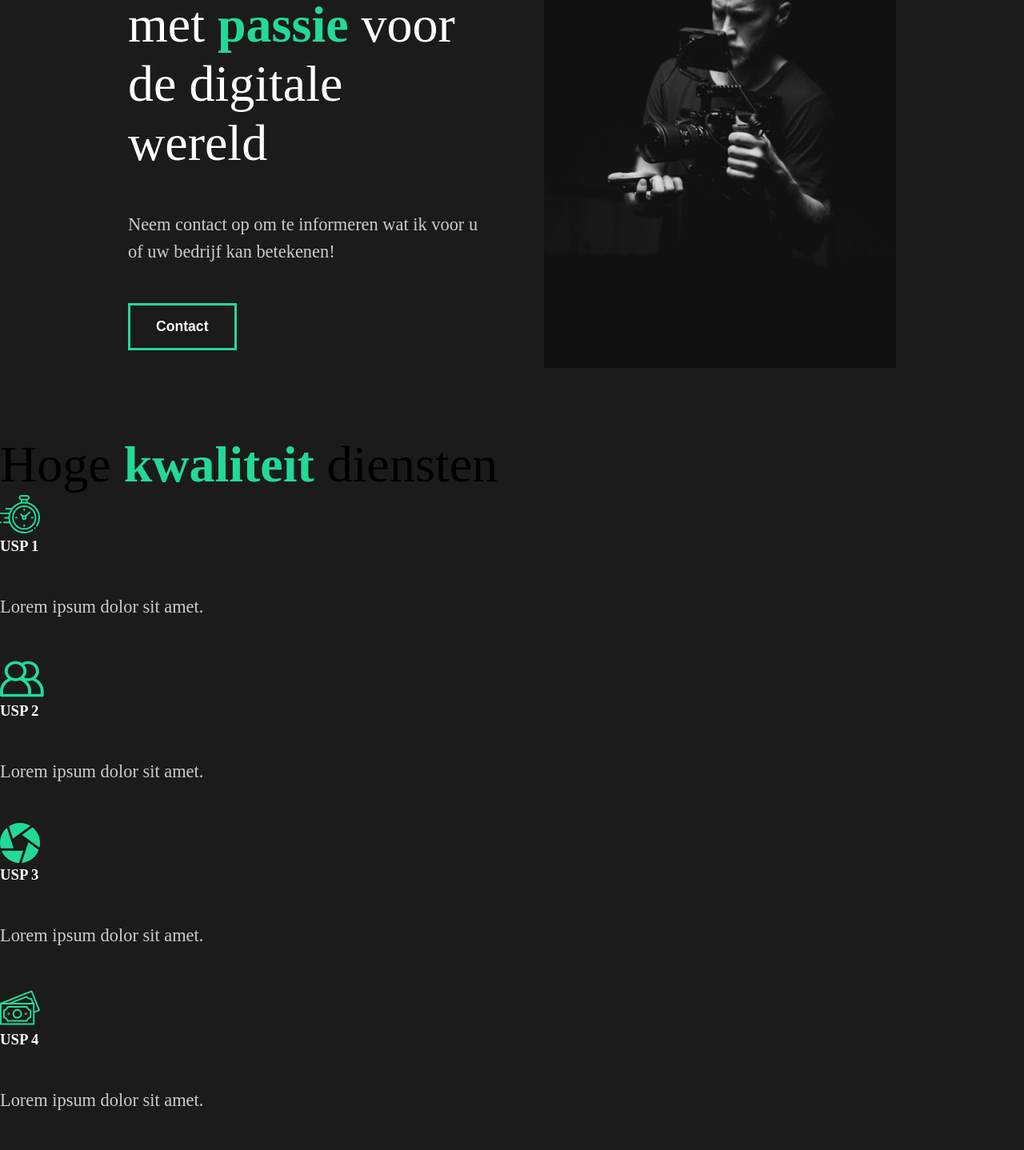
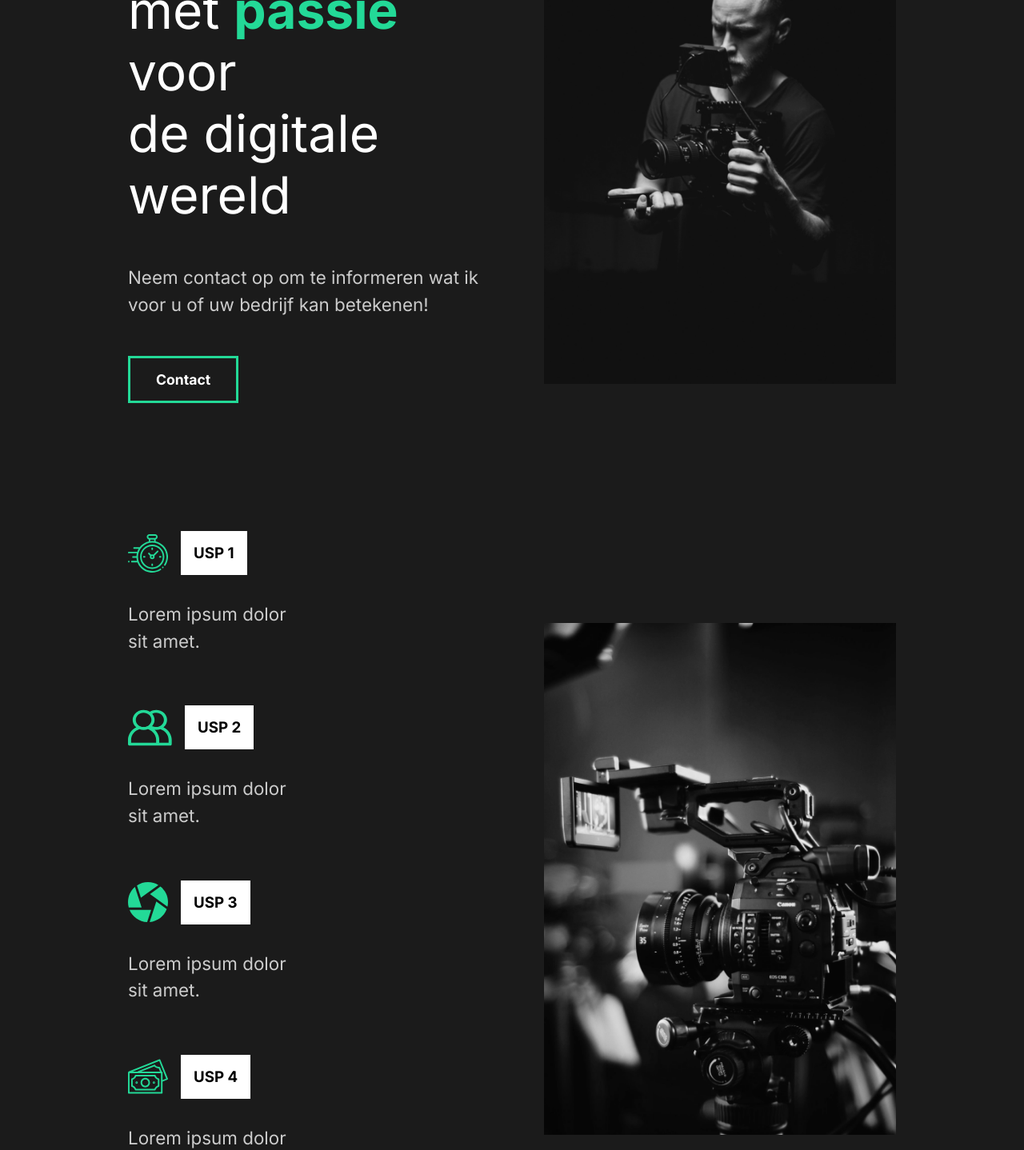
Before and after one commit to DylandeBruijn/react-portfolio, a React (Create React App) app: page / in a window 1280 px wide. Shown: the part 260-1698 px from the top of the page at 80% size. Built offline with nearby package versions, Linux system fonts and the light colour scheme.

Commit message:
Styled ServicesSection

```diff
--- a/public/index.html
+++ b/public/index.html
@@ -24,6 +24,12 @@
       work correctly both with client-side routing and a non-root public URL.
       Learn how to configure a non-root public URL by running `npm run build`.
     -->
+		<link rel="preconnect" href="https://fonts.googleapis.com" />
+		<link rel="preconnect" href="https://fonts.gstatic.com" crossorigin />
+		<link
+			href="https://fonts.googleapis.com/css2?family=Inter:wght@400;700&family=Lobster&display=swap"
+			rel="stylesheet"
+		/>
 		<title>React App</title>
 	</head>
 	<body>
--- a/src/components/AboutSection.js
+++ b/src/components/AboutSection.js
@@ -3,12 +3,15 @@ import React from "react";
 // Images
 import home1 from "../img/home1.png";
 
-//Styled
+// Styled Components
 import styled from "styled-components";
+
+// Import StyledComponents
+import { StyledSection, StyledDescription, StyledImage, Hide } from "../styles";
 
 export const AboutSection = () => {
 	return (
-		<StyledAbout>
+		<StyledSection>
 			<StyledDescription>
 				<div className="title">
 					<Hide>
@@ -32,38 +35,6 @@ export const AboutSection = () => {
 			<StyledImage>
 				<img src={home1} alt="guy with a camera" />
 			</StyledImage>
-		</StyledAbout>
+		</StyledSection>
 	);
 };
-
-// Styled Component
-const StyledAbout = styled.div`
-	min-height: 90vh;
-	display: flex;
-	align-items: center;
-	justify-content: space-between;
-	padding: 5rem 10rem;
-	color: white;
-`;
-
-const StyledDescription = styled.div`
-	flex: 1;
-	padding-right: 5rem;
-	h2 {
-		font-weight: lighter;
-	}
-`;
-
-const StyledImage = styled.div`
-	flex: 1;
-	overflow: hidden;
-	img {
-		width: 100%;
-		height: 80vh;
-		object-fit: cover;
-	}
-`;
-
-const Hide = styled.div`
-	overflow: hidden;
-`;
--- a/src/components/GlobalStyle.js
+++ b/src/components/GlobalStyle.js
@@ -10,6 +10,7 @@ export const GlobalStyle = createGlobalStyle`
 
 body {
     background: #1b1b1b;
+    font-family: 'Inter', sans-serif;
 }
 
 button {
@@ -21,6 +22,7 @@ button {
     background: transparent;
     color: white;
     transition: all 0.5s ease;
+    font-family: 'Inter', sans-serif;
     &:hover {
         background-color: #23d997;
         color: white;
--- a/src/components/ServicesSection.js
+++ b/src/components/ServicesSection.js
@@ -1,53 +1,87 @@
 import React from "react";
 
-//Import Icons
+// Import Icons
 import clock from "../img/clock.svg";
 import diaphragm from "../img/diaphragm.svg";
 import money from "../img/money.svg";
 import teamwork from "../img/teamwork.svg";
 
-//Import Images
+// Import Images
 import home2 from "../img/home2.png";
+
+// Import Styled Component
+import styled from "styled-components";
+
+// Import StyledComponents
+import { StyledSection, StyledDescription, StyledImage } from "../styles";
 
 export const ServicesSection = () => {
 	return (
-		<div className="services">
-			<div className="description">
-				<h2>
-					Hoge <span>kwaliteit</span> diensten
-				</h2>
-				<div className="cards">
+		<StyledServices>
+			<StyledDescription>
+				<StyledCards>
+					<StyledCard>
 						<div className="icon">
 							<img src={clock} alt="icon" />
 							<h3>USP 1</h3>
 						</div>
 						<p>Lorem ipsum dolor sit amet.</p>
-				</div>
-				<div className="cards">
+					</StyledCard>
+					<StyledCard>
 						<div className="icon">
 							<img src={teamwork} alt="icon" />
 							<h3>USP 2</h3>
 						</div>
 						<p>Lorem ipsum dolor sit amet.</p>
-				</div>
-				<div className="cards">
+					</StyledCard>
+					<StyledCard>
 						<div className="icon">
 							<img src={diaphragm} alt="icon" />
 							<h3>USP 3</h3>
 						</div>
 						<p>Lorem ipsum dolor sit amet.</p>
-				</div>
-				<div className="cards">
+					</StyledCard>
+					<StyledCard>
 						<div className="icon">
 							<img src={money} alt="icon" />
 							<h3>USP 4</h3>
 						</div>
 						<p>Lorem ipsum dolor sit amet.</p>
-				</div>
-			</div>
-			<div className="image">
+					</StyledCard>
+				</StyledCards>
+			</StyledDescription>
+			<StyledImage>
 				<img src={home2} alt="camera" />
-			</div>
-		</div>
+			</StyledImage>
+		</StyledServices>
 	);
 };
+
+const StyledServices = styled(StyledSection)`
+	h2 {
+		padding-bottom: 5rem;
+	}
+	p {
+		width: 70%;
+		padding: 2rem 0rem 4rem 0rem;
+	}
+`;
+
+const StyledCards = styled.div`
+	display: flex;
+	flex-wrap: wrap;
+`;
+
+const StyledCard = styled.div`
+	flex-basis: 20rem;
+	.icon {
+		display: flex;
+		align-items: center;
+		h3 {
+			margin-left: 1rem;
+			background: white;
+			color: black;
+			padding: 1rem;
+		}
+	}
+`;
--- /dev/null
+++ b/src/styles.js
@@ -0,0 +1,34 @@
+import styled from "styled-components";
+
+// AboutSection
+
+export const StyledSection = styled.div`
+	min-height: 90vh;
+	display: flex;
+	align-items: center;
+	justify-content: space-between;
+	padding: 5rem 10rem;
+	color: white;
+`;
+
+export const StyledDescription = styled.div`
+	flex: 1;
+	padding-right: 5rem;
+	h2 {
+		font-weight: lighter;
+	}
+`;
+
+export const StyledImage = styled.div`
+	flex: 1;
+	overflow: hidden;
+	img {
+		width: 100%;
+		height: 80vh;
+		object-fit: cover;
+	}
+`;
+
+export const Hide = styled.div`
+	overflow: hidden;
+`;
```
Lines whose indentation alone changed are shown as unchanged.
